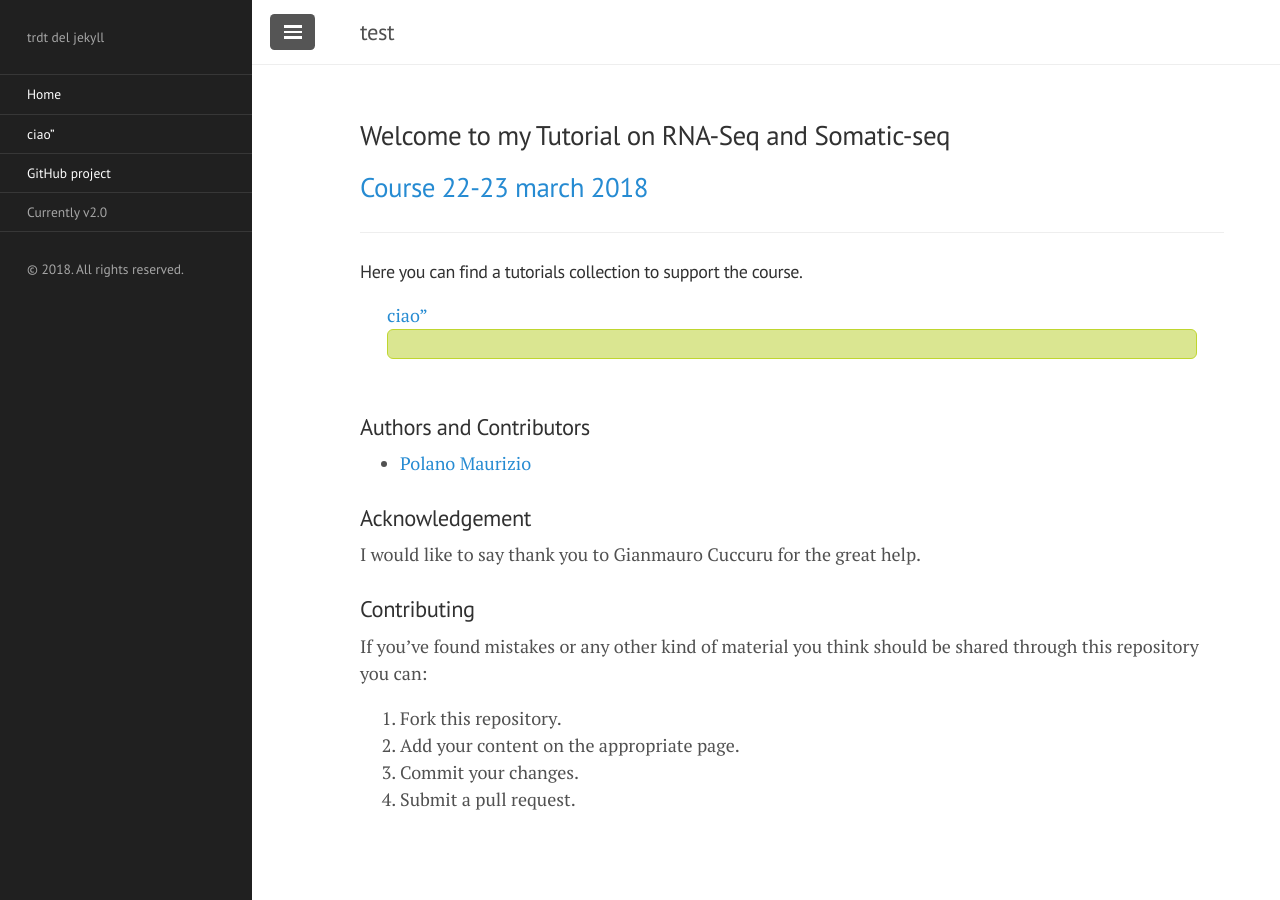
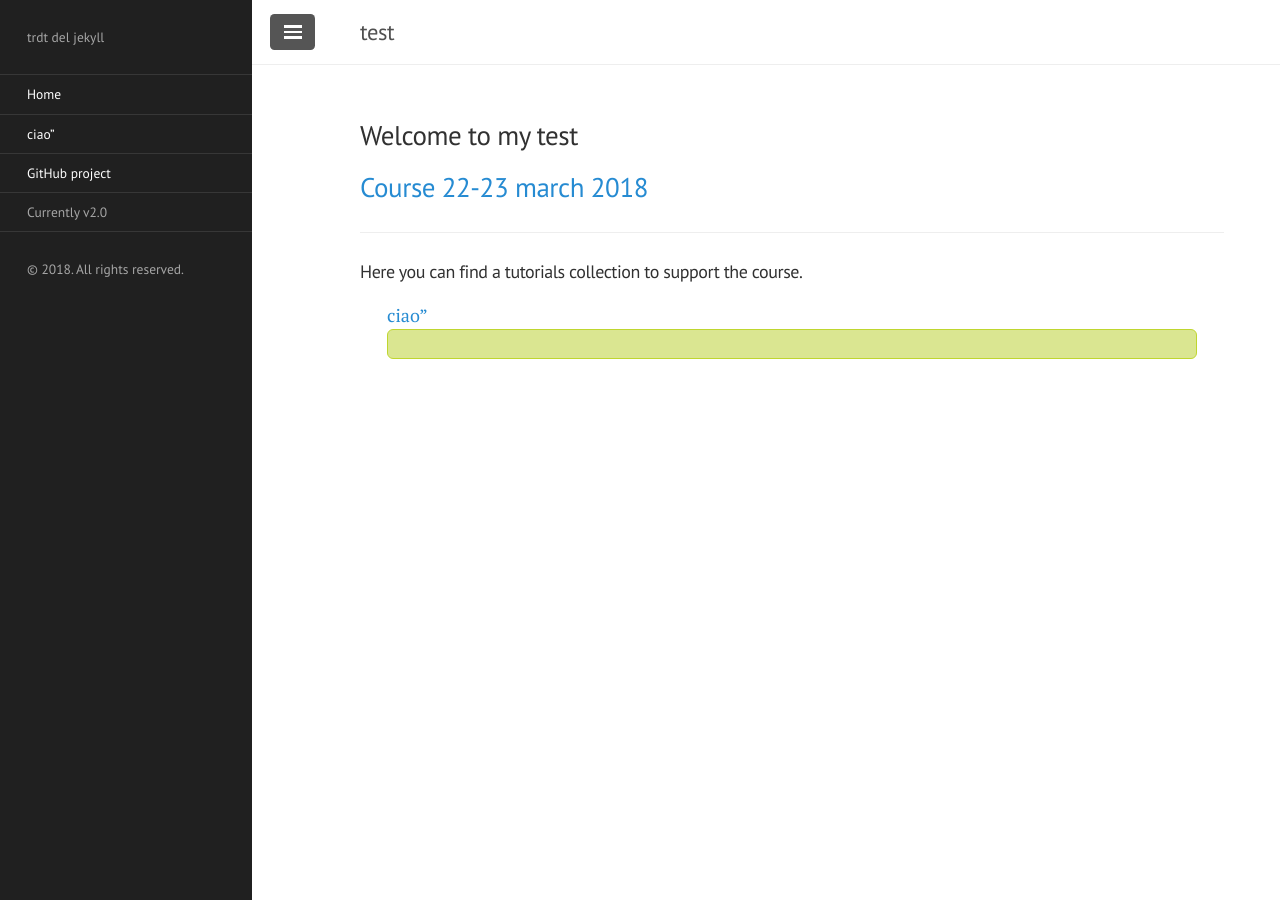
Before and after one commit to gentilinidavide/test_jekyl, a Jekyll site: the page built from index.md, in a window 1280 px wide. Built offline with Jekyll 4.4.1, drawn with Linux system fonts in a browser that asks for light colours; nearby versions of some CDN libraries.

Commit message:
modify index

```diff
--- a/index.md
+++ b/index.md
@@ -3,7 +3,7 @@ layout: default
 title: Home
 ---
 
-## Welcome to my Tutorial on RNA-Seq and Somatic-seq
+## Welcome to my test
 ## [ Course 22-23 march 2018](https://bioinfo-dirty-jobs.github.io/master_course/)
 
 ___
@@ -22,22 +22,3 @@ ___
       {% endif %}
     {% endfor %}
 {:/}
-
-
-### Authors and Contributors
-
- * [Polano Maurizio](mauriziopolano@blu.it)
-
-
-### Acknowledgement
-
-I would like to say thank you to  Gianmauro Cuccuru for the great help.
-
-### Contributing
-
-If you've found mistakes or any other kind of material you think should be shared through this repository you can:
-
-1. Fork this repository.
-2. Add your content on the appropriate page.
-3. Commit your changes.
-4. Submit a pull request.
```
Also changed, not shown: lectures/01.pippo.md (+3 -1 lines).
